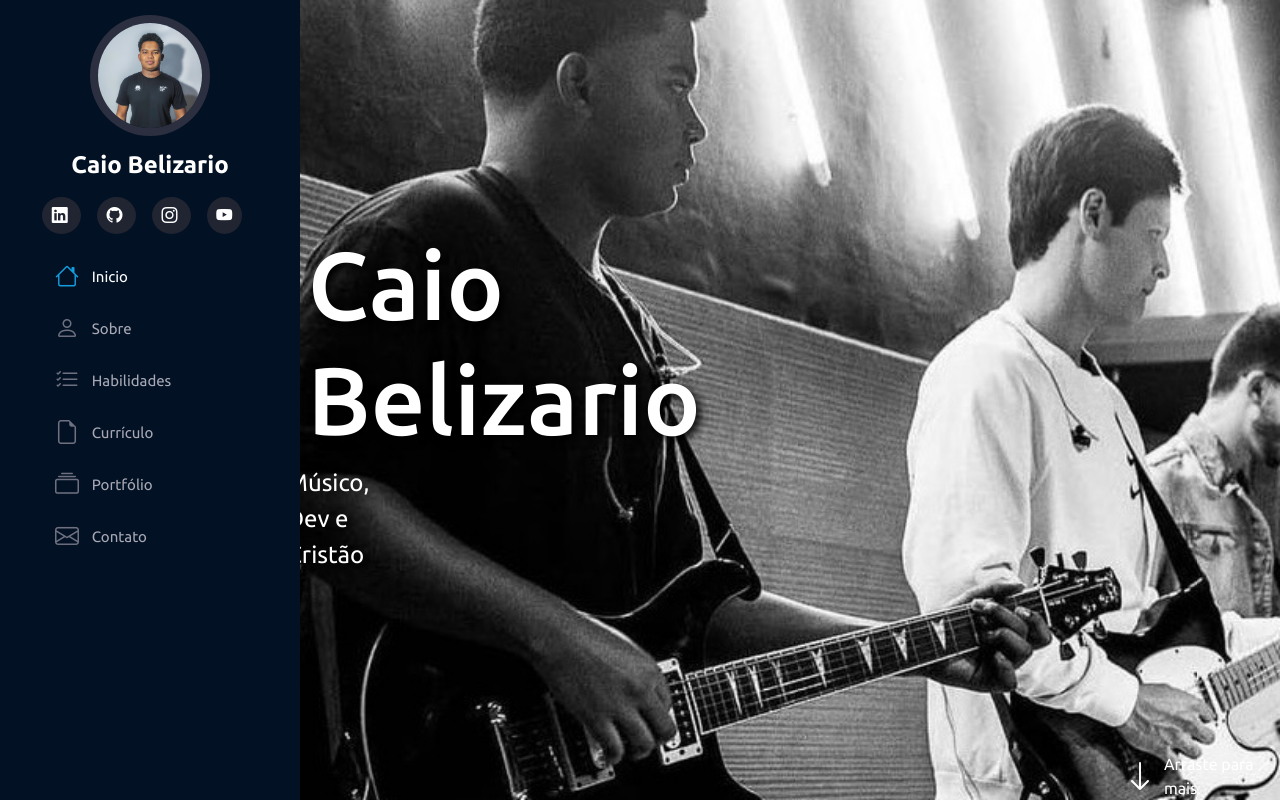
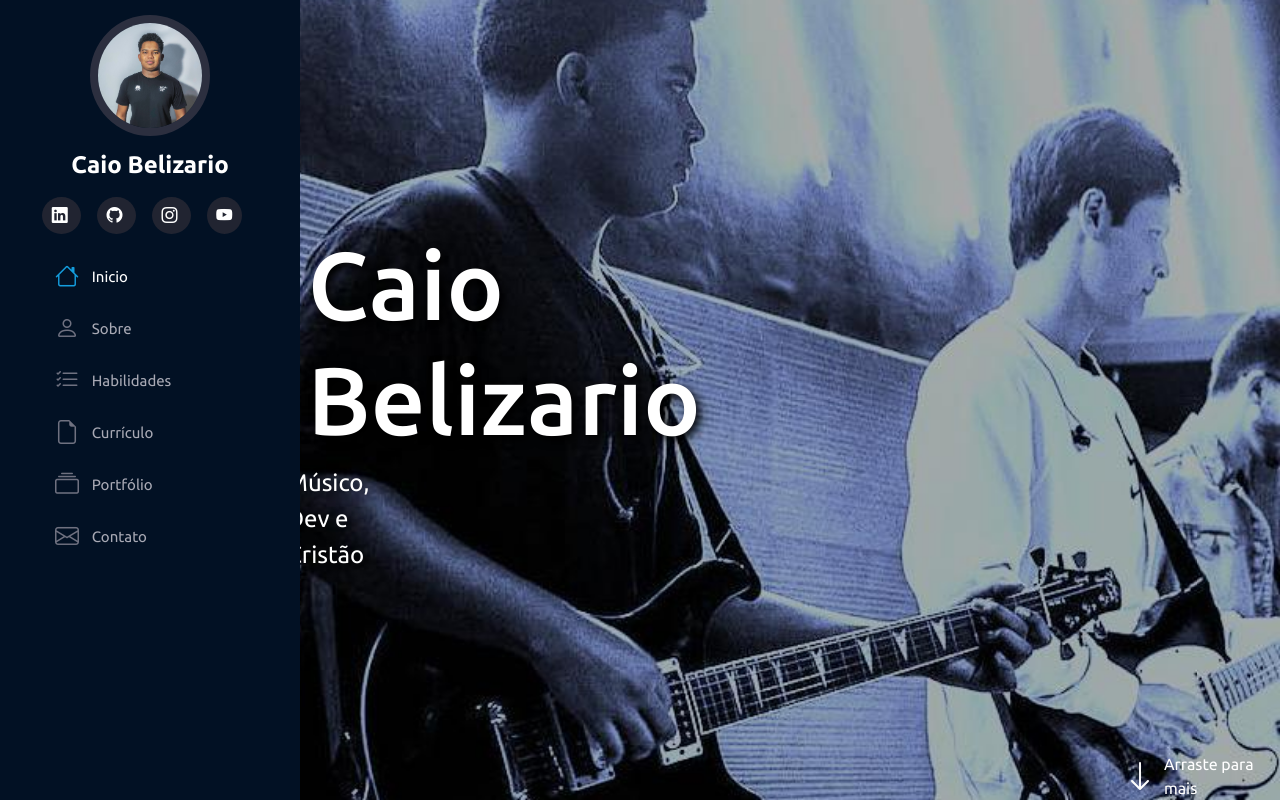
Before and after one commit to caiobzr/projeto-portfolio, a Flask app: page / in a window 1280 px wide. Run offline with Flask 3, Linux system fonts and the light colour scheme; some libraries are stand-ins or nearby versions.

Commit message:
atualizacao

```diff
--- a/static/style.css
+++ b/static/style.css
@@ -92,7 +92,7 @@ html, body{
 }
 
 section#inicio {
-    background-image: url("./img/caio\ guita.jpeg");
+    background-image: url("./img/caio\ guita.JPG");
     background-repeat: no-repeat;
     background-size: cover;
     background-attachment: fixed;
```
Also changed, not shown: static/img/Design sem nome (1).png (added), static/img/caio guita.JPG (added), static/img/caio guita.jpeg (deleted).
